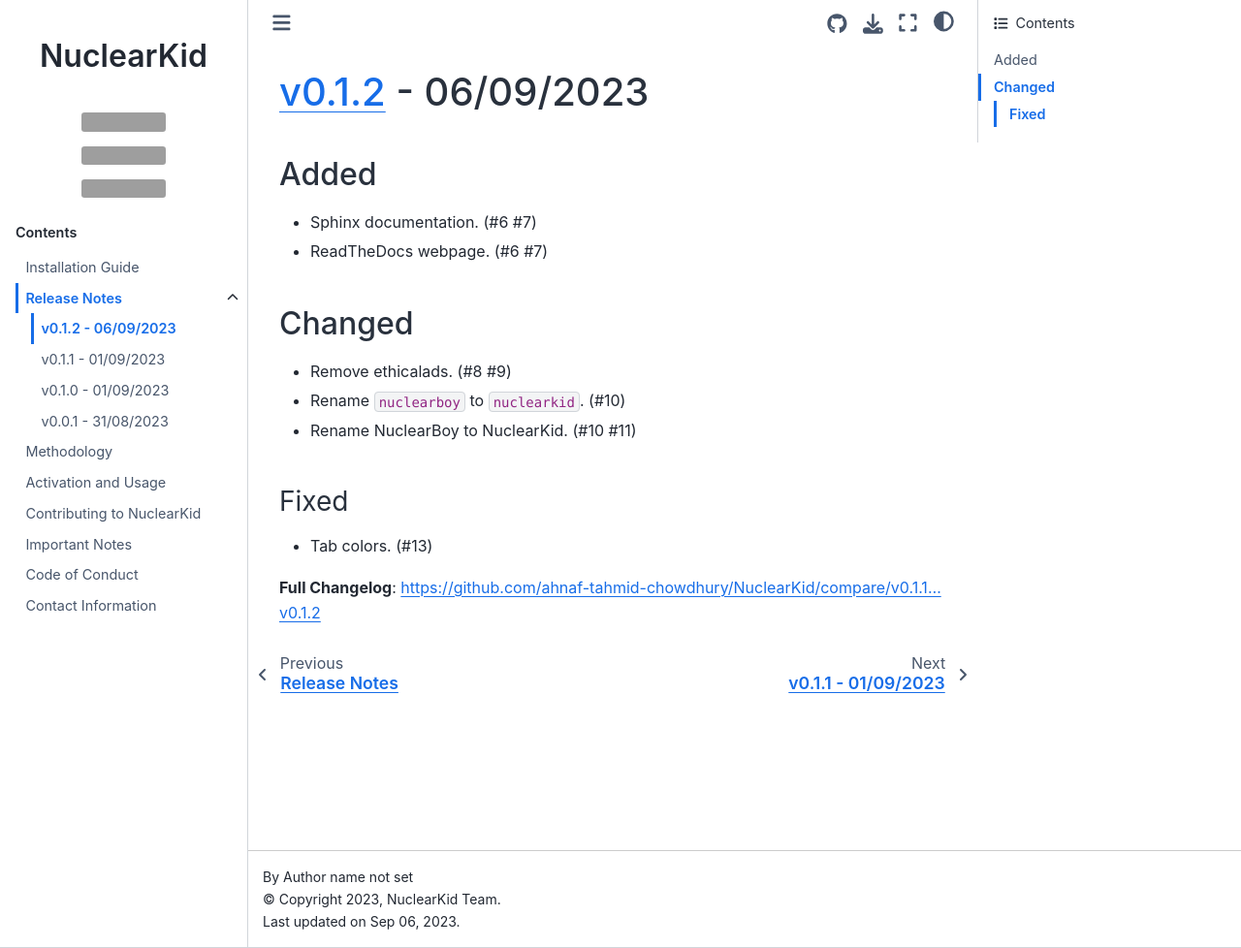
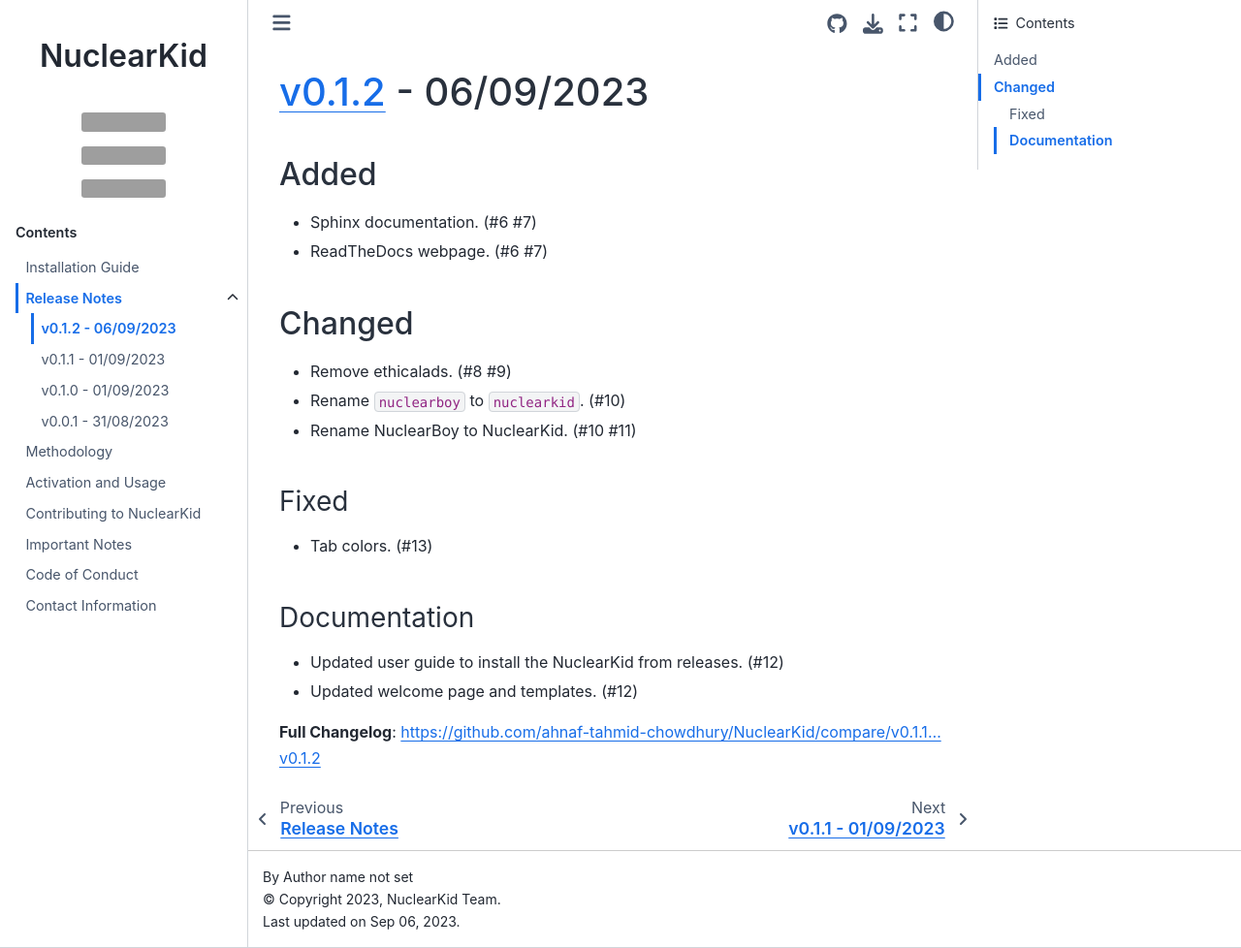
Before and after one commit to nukehub-dev/nukebox, a Sphinx documentation site: the page built from docs/contents/releasenotes/v0.1.2.md, in a window 1280 px wide and 978 px high. Shown: the whole window at 97% size. Built offline with Sphinx 7.4.7 and the Sphinx Book theme 1.1.4, drawn with Linux system fonts in a browser that asks for light colours; the version number could not be read and is left out; grey boxes are pictures that could not be loaded.

Commit message:
release v0.1.2

```diff
--- a/docs/contents/releasenotes/v0.1.2.md
+++ b/docs/contents/releasenotes/v0.1.2.md
@@ -12,6 +12,11 @@
 ### Fixed
 - Tab colors. (#13)
 
+### Documentation
+- Updated user guide to install the NuclearKid from releases. (#12)
+- Updated welcome page and templates. (#12)
+
+
 **Full Changelog**: [https://github.com/ahnaf-tahmid-chowdhury/NuclearKid/compare/v0.1.1...v0.1.2](https://github.com/ahnaf-tahmid-chowdhury/NuclearKid/compare/v0.1.1...v0.1.2)
 
 [v0.1.2]: https://github.com/ahnaf-tahmid-chowdhury/NuclearKid/releases/tag/v0.1.2
```
Also changed, not shown: CHANGELOG.md (+1 -1 lines).
